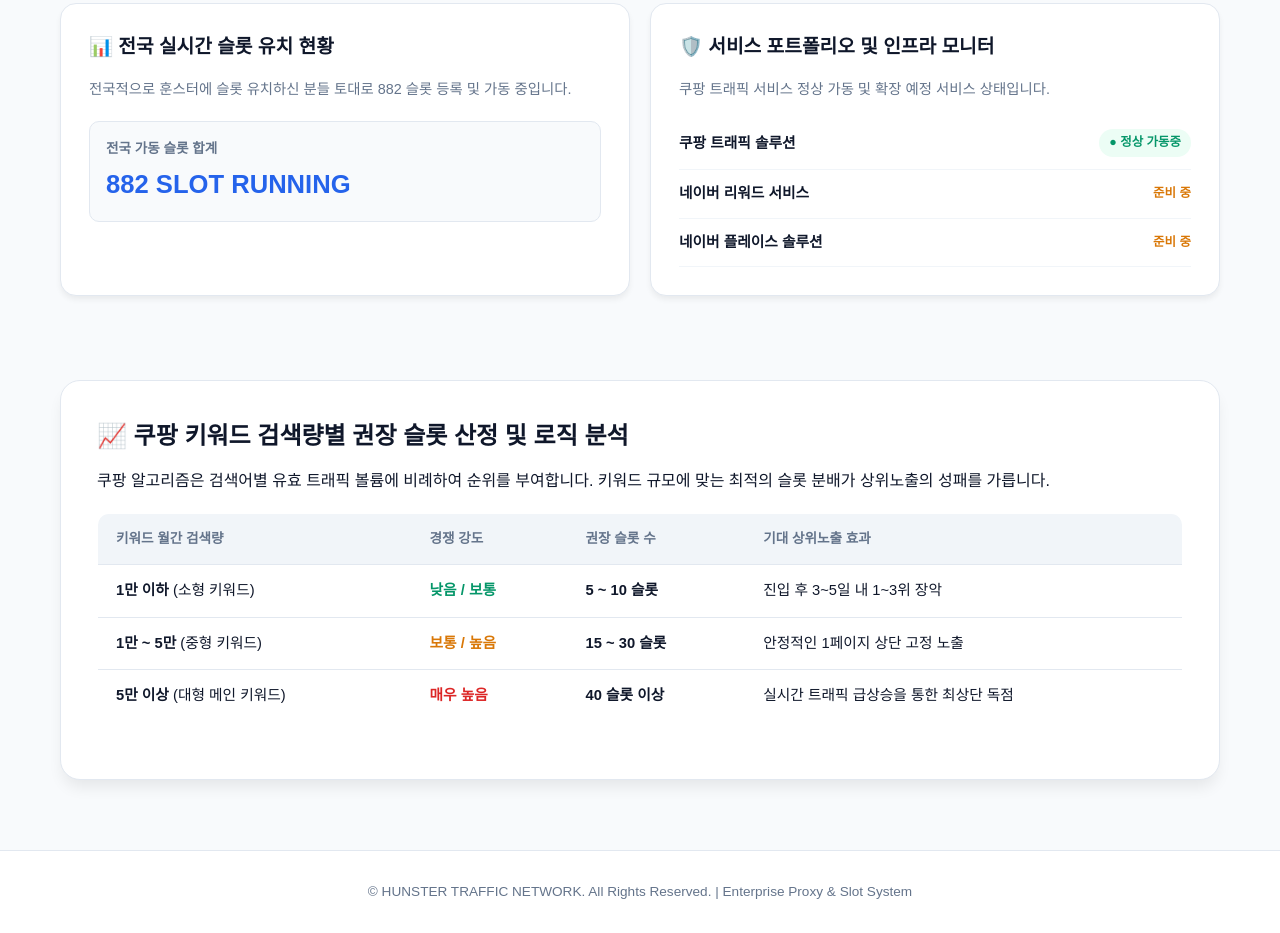
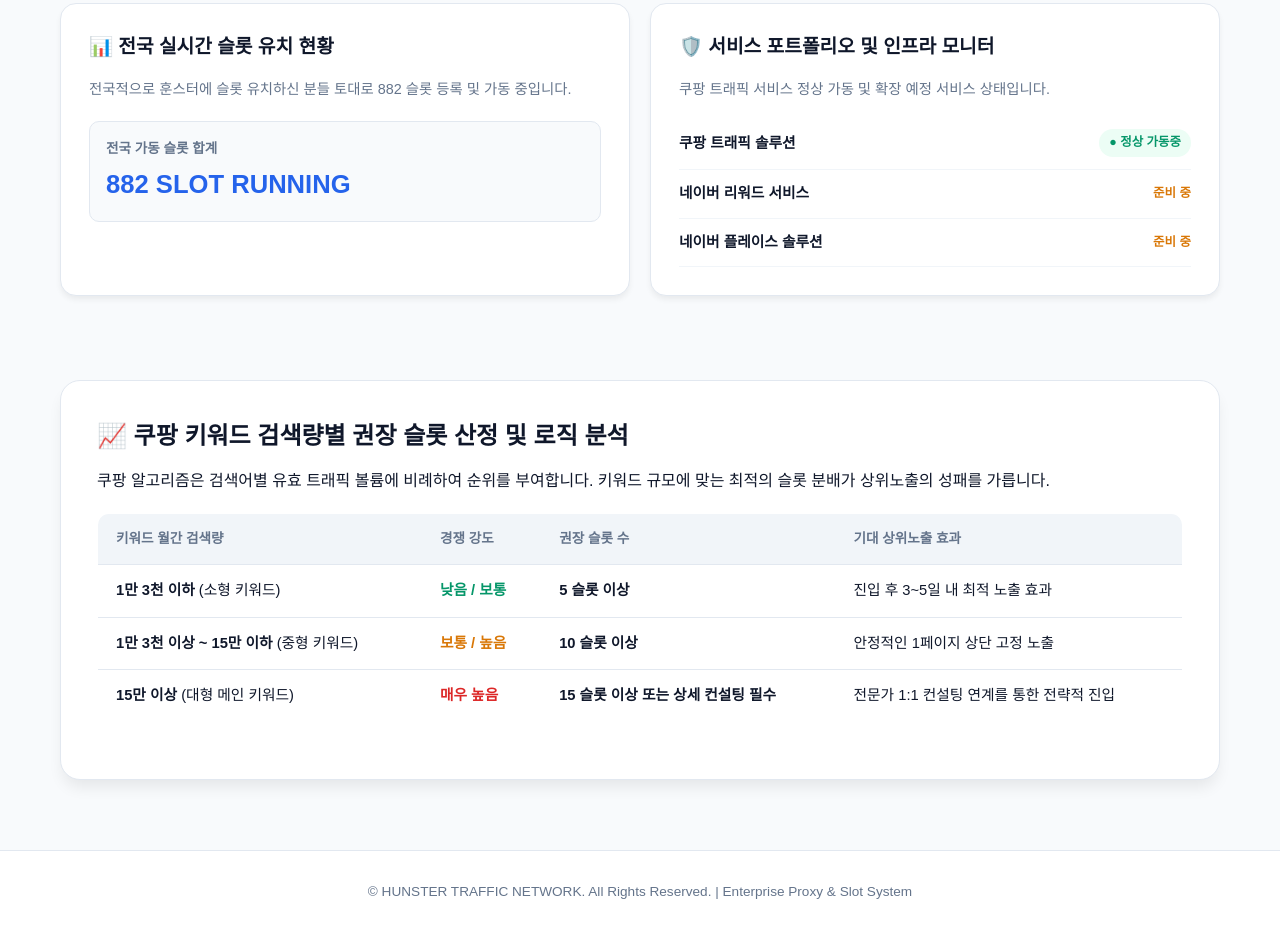
Before and after one commit to hunsters13/hunster, a website: page index.html in a window 1280 px wide. Shown: the part 752-1685 px from the top of the page. Drawn offline with Linux system fonts and the light colour scheme; no server answers; a web font is replaced by a local one.

Commit message:
Revise keyword recommendations and log sections
Updated keyword search volume recommendations and adjusted the layout for visitor logs and deposit/tax invoice status change history.

```diff
--- a/index.html
+++ b/index.html
@@ -633,7 +633,7 @@
         </div>
       </section>
 
-      <!-- 슬롯 유치 근거 및 가이드 분석 섹션 -->
+      <!-- 키워드 검색량별 권장 슬롯 산정 및 로직 분석 테이블 -->
       <section class="guide-section">
         <h2>📈 쿠팡 키워드 검색량별 권장 슬롯 산정 및 로직 분석</h2>
         <p>쿠팡 알고리즘은 검색어별 유효 트래픽 볼륨에 비례하여 순위를 부여합니다. 키워드 규모에 맞는 최적의 슬롯 분배가 상위노출의 성패를 가릅니다.</p>
@@ -648,22 +648,22 @@
           </thead>
           <tbody>
             <tr>
-              <td><strong>1만 이하</strong> (소형 키워드)</td>
+              <td><strong>1만 3천 이하</strong> (소형 키워드)</td>
               <td><span style="color: var(--success); font-weight: 700;">낮음 / 보통</span></td>
-              <td><strong>5 ~ 10 슬롯</strong></td>
-              <td>진입 후 3~5일 내 1~3위 장악</td>
+              <td><strong>5 슬롯 이상</strong></td>
+              <td>진입 후 3~5일 내 최적 노출 효과</td>
             </tr>
             <tr>
-              <td><strong>1만 ~ 5만</strong> (중형 키워드)</td>
+              <td><strong>1만 3천 이상 ~ 15만 이하</strong> (중형 키워드)</td>
               <td><span style="color: var(--warning-text); font-weight: 700;">보통 / 높음</span></td>
-              <td><strong>15 ~ 30 슬롯</strong></td>
+              <td><strong>10 슬롯 이상</strong></td>
               <td>안정적인 1페이지 상단 고정 노출</td>
             </tr>
             <tr>
-              <td><strong>5만 이상</strong> (대형 메인 키워드)</td>
+              <td><strong>15만 이상</strong> (대형 메인 키워드)</td>
               <td><span style="color: var(--danger); font-weight: 700;">매우 높음</span></td>
-              <td><strong>40 슬롯 이상</strong></td>
-              <td>실시간 트래픽 급상승을 통한 최상단 독점</td>
+              <td><strong>15 슬롯 이상 또는 상세 컨설팅 필수</strong></td>
+              <td>전문가 1:1 컨설팅 연계를 통한 전략적 진입</td>
             </tr>
           </tbody>
         </table>
@@ -897,11 +897,12 @@
           </div>
         </div>
 
-        <!-- 4. 접속 및 변경 로그 탭 -->
+        <!-- 4. 접속 및 변경 로그 탭 (입금/세금계산서 변경 이력을 하단에 독립된 섹션으로 분리) -->
         <div id="tab-content-logs" class="tab-content">
-          <div style="display: grid; grid-template-columns: 1fr 1fr; gap: 20px;">
-            <div>
-              <h4 style="font-size: 1rem; font-weight: 700; margin-bottom: 10px;">🌐 최근 방문자 접속 로그 (최대 50개)</h4>
+          <div style="display: flex; flex-direction: column; gap: 30px;">
+            <!-- 방문자 접속 로그 섹션 -->
+            <div style="background: var(--bg-body); padding: 20px; border-radius: 12px; border: 1px solid var(--border);">
+              <h4 style="font-size: 1.1rem; font-weight: 800; margin-bottom: 14px;">🌐 최근 방문자 접속 로그 (최대 50개)</h4>
               <div class="data-table-wrapper" style="margin-top:0;">
                 <table class="data-table">
                   <thead>
@@ -918,8 +919,10 @@
                 </table>
               </div>
             </div>
-            <div>
-              <h4 style="font-size: 1rem; font-weight: 700; margin-bottom: 10px;">⚡ 입금/세금계산서 상태 변경 이력</h4>
+
+            <!-- 입금/세금계산서 상태 변경 이력 독립 섹션 -->
+            <div style="background: var(--bg-body); padding: 20px; border-radius: 12px; border: 1px solid var(--border);">
+              <h4 style="font-size: 1.1rem; font-weight: 800; margin-bottom: 14px;">⚡ 입금/세금계산서 상태 변경 이력</h4>
               <div class="data-table-wrapper" style="margin-top:0;">
                 <table class="data-table">
                   <thead>
```
